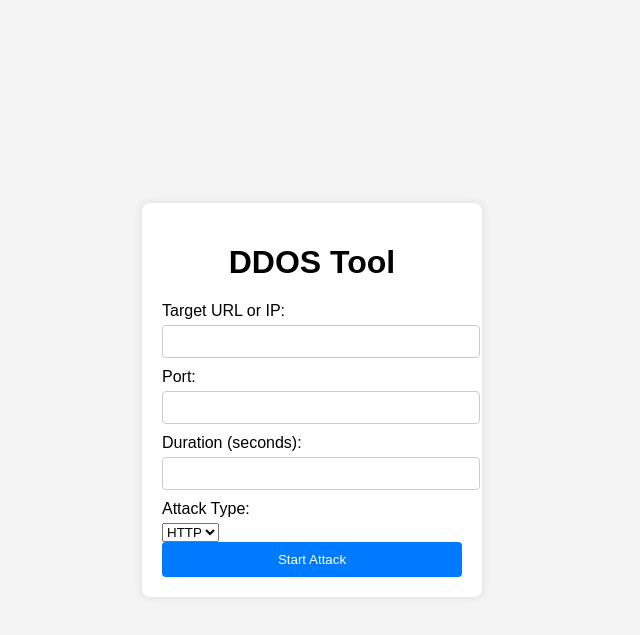
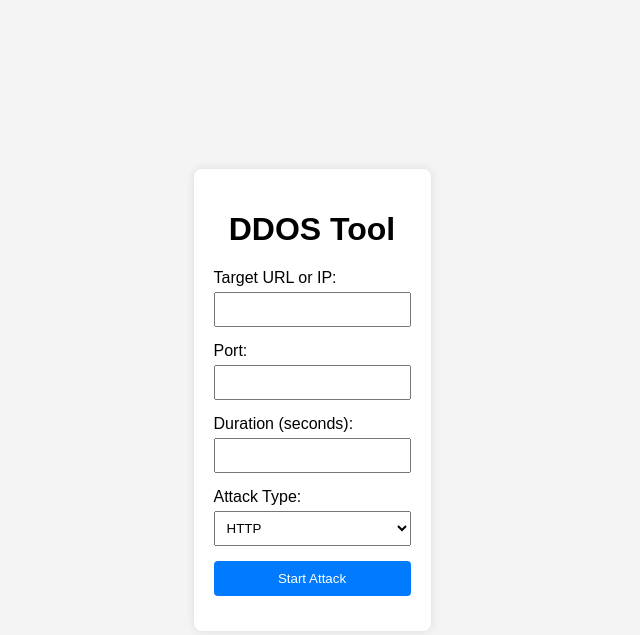
Before and after one commit to ratichubiofficial/dospanel, a Flask app: page / in a window 1280 px wide. Shown: the top 635 px of the page, without its empty margins (328-968 px from the left). Run offline with Flask 3, Linux system fonts and the light colour scheme.

Commit message:
Update styles.css

```diff
--- a/static/styles.css
+++ b/static/styles.css
@@ -1,44 +1,39 @@
 body {
     font-family: Arial, sans-serif;
     background-color: #f4f4f4;
-    margin: 0;
-    padding: 0;
     display: flex;
     justify-content: center;
     align-items: center;
     height: 100vh;
+    margin: 0;
 }
-
 .container {
     background-color: #fff;
     padding: 20px;
     border-radius: 8px;
     box-shadow: 0 0 10px rgba(0, 0, 0, 0.1);
-    width: 300px;
 }
-
-h1 {
+.container h1 {
     text-align: center;
 }
-
-.form-container {
-    margin-bottom: 20px;
+.form-group {
+    margin-bottom: 15px;
 }
-
-label {
+.form-group label {
     display: block;
     margin-bottom: 5px;
 }
-
-input {
+.form-group input {
     width: 100%;
     padding: 8px;
-    margin-bottom: 10px;
-    border: 1px solid #ccc;
-    border-radius: 4px;
+    box-sizing: border-box;
 }
-
-button {
+.form-group select {
+    width: 100%;
+    padding: 8px;
+    box-sizing: border-box;
+}
+.form-group button {
     width: 100%;
     padding: 10px;
     background-color: #007BFF;
@@ -47,7 +42,6 @@ button {
     border-radius: 4px;
     cursor: pointer;
 }
-
-button:hover {
+.form-group button:hover {
     background-color: #0056b3;
 }
```
